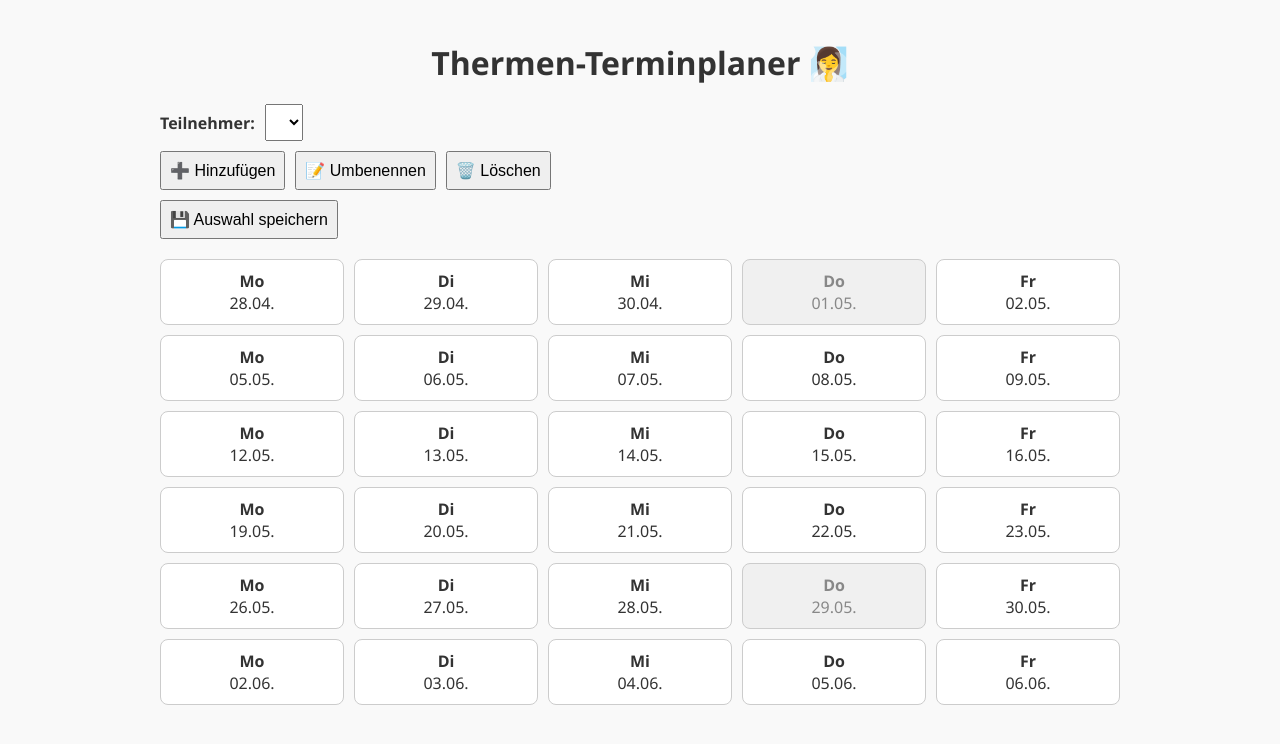
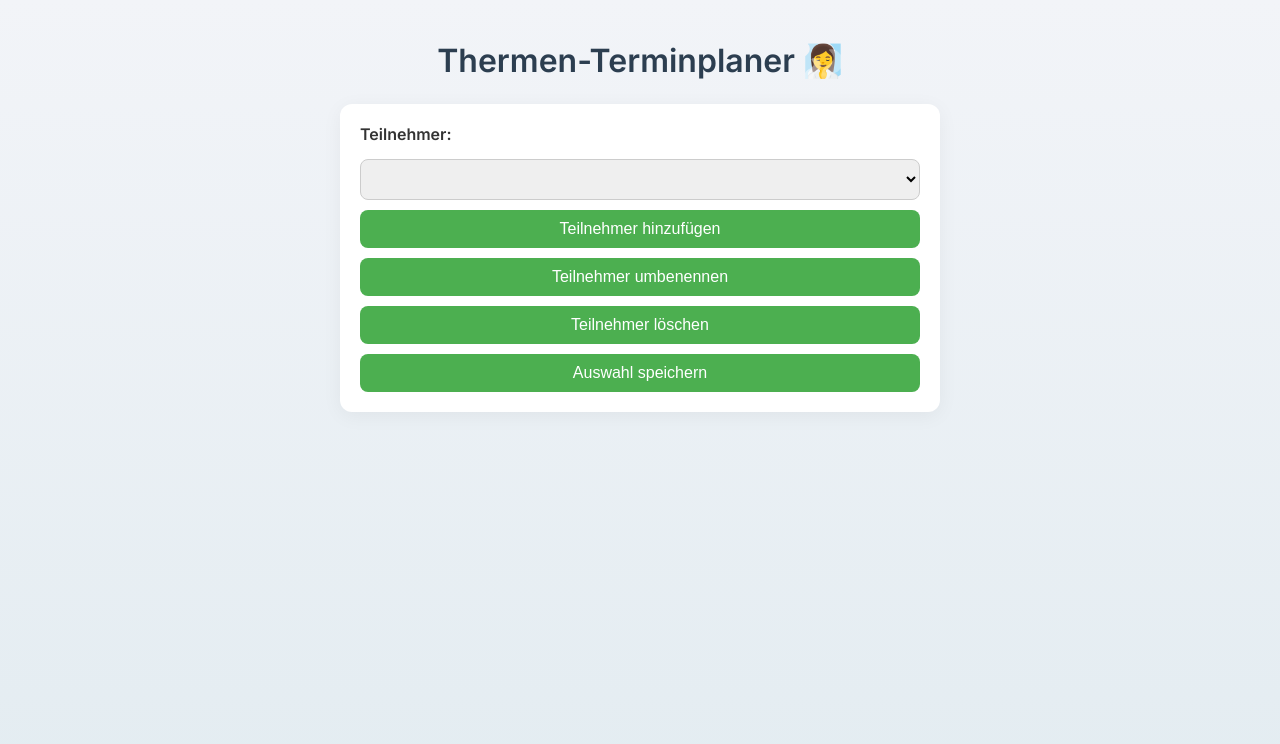
Before and after one commit to maexe27/thermen-planer, a plain HTML site: page index.html in a window 1280 px wide. Drawn offline with Linux system fonts and the light colour scheme; no server answers.

```diff
--- a/index.html
+++ b/index.html
@@ -1,318 +1,137 @@
 <!DOCTYPE html>
 <html lang="de">
 <head>
-  <meta charset="UTF-8">
-  <meta name="viewport" content="width=device-width, initial-scale=1.0">
+  <meta charset="UTF-8" />
+  <meta name="viewport" content="width=device-width, initial-scale=1.0" />
   <title>Thermen-Terminplaner</title>
+  <link href="https://fonts.googleapis.com/css2?family=Inter:wght@400;600&display=swap" rel="stylesheet">
   <style>
+    * {
+      box-sizing: border-box;
+    }
+
     body {
-      font-family: 'Segoe UI', Tahoma, Geneva, Verdana, sans-serif;
       margin: 0;
+      padding: 0;
+      font-family: 'Inter', sans-serif;
+      background: linear-gradient(180deg, #f2f4f8, #e3ecf1);
+      color: #333;
+      display: flex;
+      flex-direction: column;
+      align-items: center;
       padding: 20px;
-      background: #f9f9f9;
-      color: #333;
-      max-width: 960px;
-      margin: auto;
+      min-height: 100vh;
     }
 
     h1 {
-      text-align: center;
-      margin-bottom: 20px;
+      font-size: 2rem;
+      margin-bottom: 1.5rem;
+      color: #2c3e50;
     }
 
     .controls {
+      width: 100%;
+      max-width: 600px;
+      background: #fff;
+      border-radius: 12px;
+      padding: 20px;
+      box-shadow: 0 4px 20px rgba(0, 0, 0, 0.05);
       display: flex;
       flex-direction: column;
       gap: 10px;
-      margin-bottom: 20px;
+      margin-bottom: 30px;
     }
 
     .controls label {
-      font-weight: bold;
+      font-weight: 600;
+      margin-bottom: 5px;
     }
 
-    .controls-row {
-      display: flex;
-      flex-wrap: wrap;
-      gap: 10px;
-      align-items: center;
+    .controls select,
+    .controls button,
+    .controls input {
+      padding: 10px;
+      border-radius: 8px;
+      border: 1px solid #ccc;
+      font-size: 1rem;
+      width: 100%;
     }
 
-    select, button {
-      padding: 8px;
-      font-size: 1rem;
+    .controls button {
+      background-color: #4caf50;
+      color: white;
+      border: none;
+      cursor: pointer;
+      transition: background-color 0.2s ease;
     }
 
-    #calendar {
+    .controls button:hover {
+      background-color: #43a047;
+    }
+
+    .calendar {
       display: grid;
-      grid-template-columns: repeat(5, 1fr);
+      grid-template-columns: repeat(auto-fit, minmax(100px, 1fr));
       gap: 10px;
+      width: 100%;
+      max-width: 800px;
     }
 
     .day {
-      background: white;
-      border: 1px solid #ccc;
-      border-radius: 8px;
+      background-color: #fff;
+      border: 2px solid transparent;
+      border-radius: 12px;
+      padding: 10px;
       text-align: center;
-      padding: 10px;
       cursor: pointer;
-      transition: all 0.3s ease;
-    }
-
-    .day.selected {
-      border: 2px solid #007bff;
-      background: #e6f0ff;
-    }
-
-    .day.full-match {
-      border: 2px solid #28a745;
-      background-color: #d4edda;
+      transition: all 0.2s ease-in-out;
+      font-size: 0.9rem;
+      min-height: 70px;
+      display: flex;
+      flex-direction: column;
+      justify-content: center;
     }
 
     .day.empty {
       background-color: #f0f0f0;
-      color: #888;
+      color: #aaa;
       cursor: default;
     }
 
+    .day.selected {
+      border: 2px solid #2196f3;
+      background-color: #e3f2fd;
+    }
+
+    .day.full-match {
+      border: 2px solid #f44336;
+    }
+
     .day:hover:not(.empty) {
-      background-color: #f5faff;
+      background-color: #f9f9f9;
     }
 
     @media (max-width: 600px) {
-      #calendar {
-        grid-template-columns: repeat(2, 1fr);
+      .calendar {
+        grid-template-columns: repeat(3, 1fr);
       }
     }
   </style>
 </head>
 <body>
   <h1>Thermen-Terminplaner 🧖‍♀️</h1>
+  <div class="controls">
+    <label for="participant">Teilnehmer:</label>
+    <select id="participant"></select>
 
-  <div class="controls">
-    <div class="controls-row">
-      <label for="participant">Teilnehmer:</label>
-      <select id="participant"></select>
-    </div>
-
-    <div class="controls-row">
-      <button id="addBtn">➕ Hinzufügen</button>
-      <button id="renameBtn">📝 Umbenennen</button>
-      <button id="deleteBtn">🗑️ Löschen</button>
-    </div>
-
-    <div class="controls-row">
-      <button id="saveBtn">💾 Auswahl speichern</button>
-    </div>
+    <button onclick="addParticipant()">Teilnehmer hinzufügen</button>
+    <button onclick="renameParticipant()">Teilnehmer umbenennen</button>
+    <button onclick="deleteParticipant()">Teilnehmer löschen</button>
+    <button onclick="saveSelections()">Auswahl speichern</button>
   </div>
 
-  <div id="calendar"></div>
+  <div id="calendar" class="calendar"></div>
 
-  <script type="module">
-    import { initializeApp } from "https://www.gstatic.com/firebasejs/11.6.0/firebase-app.js";
-    import { getDatabase, ref, set, onValue } from "https://www.gstatic.com/firebasejs/11.6.0/firebase-database.js";
-
-    const firebaseConfig = {
-      apiKey: "AIzaSyBNw4eFo3Bq48tH7TMcR3mrkSmZ0klpljQ",
-      authDomain: "thermen-planer.firebaseapp.com",
-      databaseURL: "https://thermen-planer-default-rtdb.firebaseio.com",
-      projectId: "thermen-planer",
-      storageBucket: "thermen-planer.appspot.com",
-      messagingSenderId: "924234640899",
-      appId: "1:924234640899:web:87c4274ff2e6defb45e836"
-    };
-
-    const app = initializeApp(firebaseConfig);
-    const db = getDatabase(app);
-
-    const participantSelect = document.getElementById("participant");
-    const calendarDiv = document.getElementById("calendar");
-
-    const startDate = new Date("2025-04-28");
-    const endDate = new Date("2025-06-06");
-    const holidays = ["2025-05-01", "2025-05-29"];
-
-    const state = {
-      participants: {},
-      colors: {},
-      selectedPerson: null,
-    };
-
-    function formatDate(date) {
-      return date.toISOString().split("T")[0];
-    }
-
-    function getWeekdayNumber(jsDay) {
-      return jsDay === 0 ? 6 : jsDay - 1;
-    }
-
-    function getWeekdayLabel(date) {
-      return date.toLocaleDateString("de-DE", { weekday: "short" });
-    }
-
-    function getDateLabel(date) {
-      return date.toLocaleDateString("de-DE", { day: "2-digit", month: "2-digit" });
-    }
-
-    function generateCalendar() {
-      calendarDiv.innerHTML = "";
-      let current = new Date(startDate);
-
-      while (current <= endDate) {
-        const dayCells = new Array(5).fill(null);
-
-        for (let i = 0; i < 7 && current <= endDate; i++) {
-          const jsWeekday = getWeekdayNumber(current.getDay());
-          const isoDate = formatDate(current);
-
-          if (jsWeekday < 5) {
-            const dayDiv = document.createElement("div");
-            dayDiv.className = "day";
-            dayDiv.dataset.date = isoDate;
-            dayDiv.innerHTML = `<strong>${getWeekdayLabel(current)}</strong><br>${getDateLabel(current)}`;
-
-            if (holidays.includes(isoDate)) {
-              dayDiv.classList.add("empty");
-              dayDiv.title = "Feiertag";
-            } else {
-              dayDiv.onclick = () => toggleSelection(isoDate);
-            }
-
-            dayCells[jsWeekday] = dayDiv;
-          }
-
-          current.setDate(current.getDate() + 1);
-        }
-
-        dayCells.forEach(cell => {
-          calendarDiv.appendChild(cell || Object.assign(document.createElement("div"), {
-            className: "day empty",
-            innerHTML: "-"
-          }));
-        });
-      }
-
-      refreshUI();
-    }
-
-    function refreshUI() {
-      const allDates = [...document.querySelectorAll(".day")].filter(d => !d.classList.contains("empty"));
-
-      allDates.forEach(div => {
-        const date = div.dataset.date;
-        let count = 0;
-        let ownSelection = false;
-
-        for (const [name, dates] of Object.entries(state.participants)) {
-          if (dates.has(date)) {
-            count++;
-            if (name === state.selectedPerson) ownSelection = true;
-          }
-        }
-
-        div.classList.toggle("selected", ownSelection);
-        div.classList.toggle("full-match", count === Object.keys(state.participants).length && count > 0);
-      });
-    }
-
-    function toggleSelection(date) {
-      const person = state.selectedPerson;
-      if (!person) return;
-      const selections = state.participants[person];
-      selections.has(date) ? selections.delete(date) : selections.add(date);
-      refreshUI();
-    }
-
-    function updateParticipantSelect(selectName = null) {
-      participantSelect.innerHTML = "";
-
-      Object.keys(state.participants).forEach(name => {
-        const option = document.createElement("option");
-        option.value = name;
-        option.textContent = name;
-        participantSelect.appendChild(option);
-      });
-
-      if (selectName) {
-        participantSelect.value = selectName;
-        state.selectedPerson = selectName;
-      } else if (Object.keys(state.participants).length > 0) {
-        state.selectedPerson = participantSelect.value;
-      }
-
-      refreshUI();
-    }
-
-    participantSelect.addEventListener("change", () => {
-      state.selectedPerson = participantSelect.value;
-      refreshUI();
-    });
-
-    document.getElementById("addBtn").addEventListener("click", () => {
-      const name = prompt("Name des neuen Teilnehmers:");
-      if (!name || state.participants[name]) return;
-
-      state.participants[name] = new Set();
-      state.colors[name] = randomColor();
-
-      updateParticipantSelect(name);
-    });
-
-    document.getElementById("renameBtn").addEventListener("click", () => {
-      const oldName = participantSelect.value;
-      const newName = prompt("Neuer Name für " + oldName + ":");
-      if (!newName || newName === oldName || state.participants[newName]) return;
-
-      const dates = state.participants[oldName];
-      delete state.participants[oldName];
-      state.participants[newName] = dates;
-      state.colors[newName] = state.colors[oldName] || randomColor();
-      delete state.colors[oldName];
-
-      set(ref(db, "participants/" + newName), Array.from(dates));
-      set(ref(db, "participants/" + oldName), null);
-
-      updateParticipantSelect(newName);
-    });
-
-    document.getElementById("deleteBtn").addEventListener("click", () => {
-      const name = participantSelect.value;
-      if (!name || !confirm("Teilnehmer wirklich löschen?")) return;
-
-      delete state.participants[name];
-      delete state.colors[name];
-
-      set(ref(db, "participants/" + name), null);
-      updateParticipantSelect();
-    });
-
-    document.getElementById("saveBtn").addEventListener("click", () => {
-      const person = state.selectedPerson;
-      if (!person) return;
-
-      const dates = Array.from(state.participants[person]);
-      set(ref(db, "participants/" + person), dates)
-        .then(() => alert("Auswahl gespeichert."))
-        .catch(err => console.error("Fehler beim Speichern:", err));
-    });
-
-    function randomColor() {
-      const colors = ["#FFB6C1", "#87CEFA", "#90EE90", "#FFD700", "#FFA07A", "#DA70D6"];
-      return colors[Math.floor(Math.random() * colors.length)];
-    }
-
-    generateCalendar();
-
-    onValue(ref(db, "participants"), snapshot => {
-      const data = snapshot.val() || {};
-      state.participants = {};
-      Object.keys(data).forEach(name => {
-        state.participants[name] = new Set(data[name]);
-        if (!state.colors[name]) state.colors[name] = randomColor();
-      });
-
-      updateParticipantSelect();
-    });
-  </script>
+  <!-- JS wird gleich im nächsten Schritt ergänzt -->
 </body>
 </html>
```
